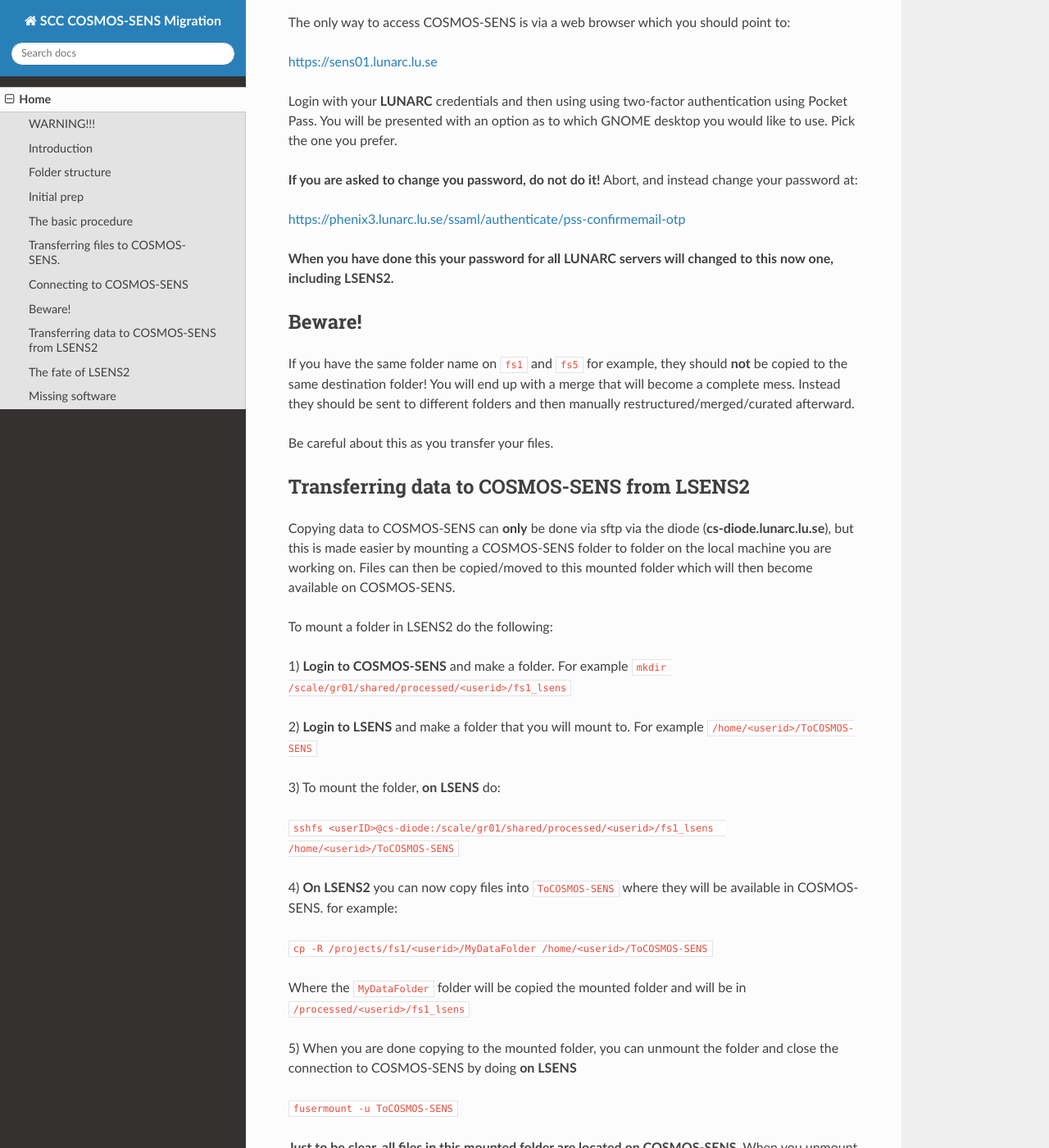
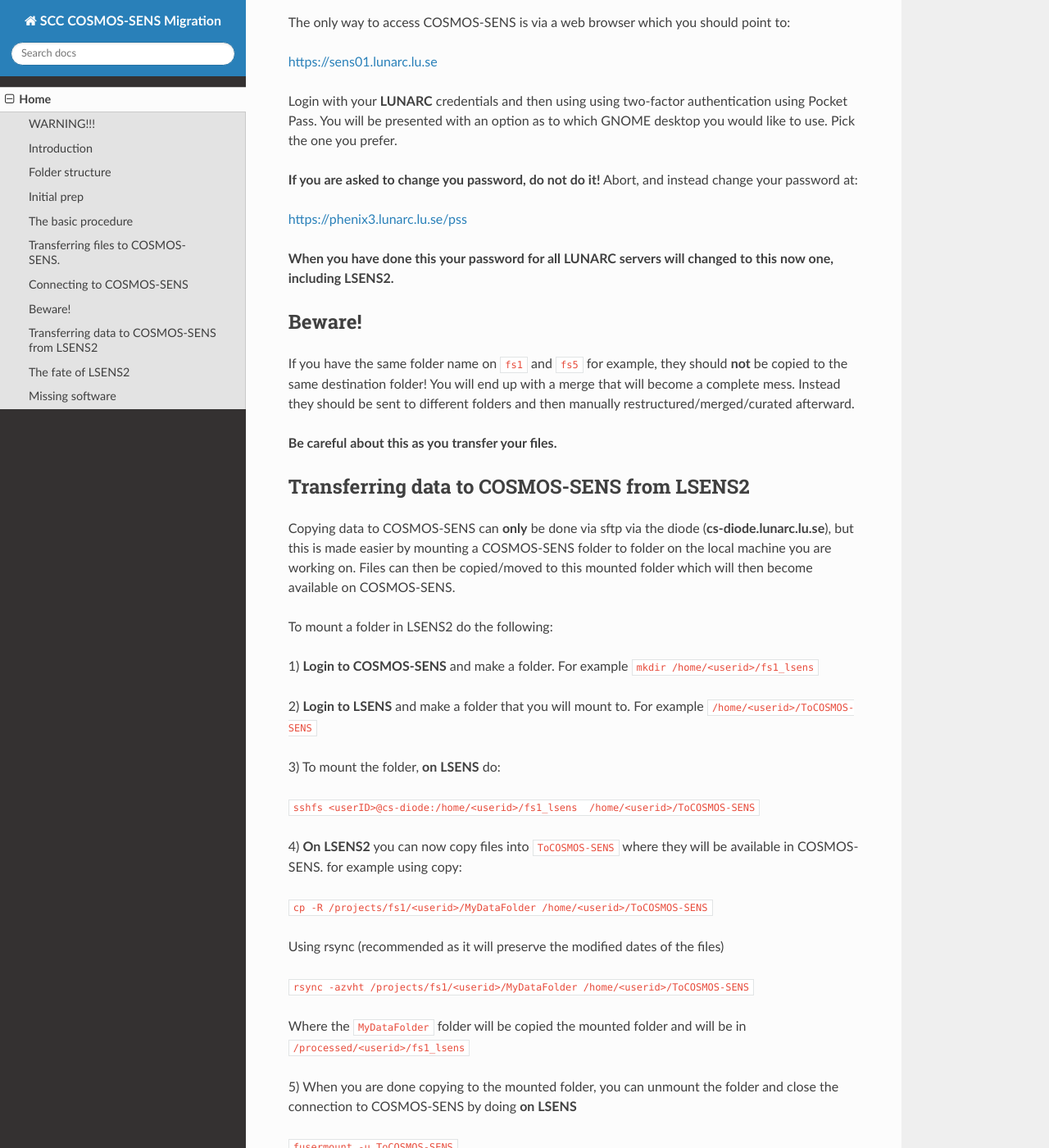
Before and after one commit to sccbioinformatics/CSENS_Migration_docs, an MkDocs documentation site: the page built from docs/index.md, in a window 1280 px wide and 1400 px high, scrolled down 1707 px. Shown: the whole window at 82% size. Built offline with MkDocs 1.6.1, drawn with Linux system fonts in a browser that asks for light colours; nearby versions of some CDN libraries.

Commit message:
path updates

```diff
--- a/docs/index.md
+++ b/docs/index.md
@@ -61,14 +61,14 @@ Login with your **LUNARC** credentials and then using using two-factor authentic
 
 **If you are asked to change you password, do not do it!** Abort, and instead change your password at:
 
-[https://phenix3.lunarc.lu.se/ssaml/authenticate/pss-confirmemail-otp](https://phenix3.lunarc.lu.se/ssaml/authenticate/pss-confirmemail-otp)
+[https://phenix3.lunarc.lu.se/pss](https://phenix3.lunarc.lu.se/pss)
 
 **When you have done this your password for all LUNARC servers will changed to this now one, including LSENS2.**
 
 ## Beware!
 If you have the same folder name on `fs1` and  `fs5` for example, they should **not** be copied to the same destination folder! You will end up with a merge that will become a complete mess. Instead they should be sent to different folders and then manually restructured/merged/curated afterward.
 
-Be careful about this as you transfer your files.
+**Be careful about this as you transfer your files.**
 
 ## Transferring data to COSMOS-SENS from LSENS2
 
@@ -78,17 +78,21 @@ Copying data to COSMOS-SENS can **only** be done via sftp via the diode (**cs-di
 
 To mount a folder in LSENS2 do the following:
 
-1) **Login to COSMOS-SENS** and make a folder. For example `mkdir /scale/gr01/shared/processed/<userid>/fs1_lsens`
+1) **Login to COSMOS-SENS** and make a folder. For example `mkdir /home/<userid>/fs1_lsens`
 
 2) **Login to LSENS** and make a folder that you will mount to. For example `/home/<userid>/ToCOSMOS-SENS`
 
 3) To mount the folder, **on LSENS** do:
 
-`sshfs <userID>@cs-diode:/scale/gr01/shared/processed/<userid>/fs1_lsens  /home/<userid>/ToCOSMOS-SENS`
+`sshfs <userID>@cs-diode:/home/<userid>/fs1_lsens  /home/<userid>/ToCOSMOS-SENS`
 
-4) **On LSENS2** you can now copy files into `ToCOSMOS-SENS` where they will be available in COSMOS-SENS. for example:
+4) **On LSENS2** you can now copy files into `ToCOSMOS-SENS` where they will be available in COSMOS-SENS. for example using copy:
 
 `cp -R /projects/fs1/<userid>/MyDataFolder /home/<userid>/ToCOSMOS-SENS`
+
+Using rsync (recommended as it will preserve the modified dates of the files)
+
+`rsync -azvht /projects/fs1/<userid>/MyDataFolder /home/<userid>/ToCOSMOS-SENS`
 
 Where the `MyDataFolder` folder will be copied the mounted folder and will be in `/processed/<userid>/fs1_lsens`
 
```
